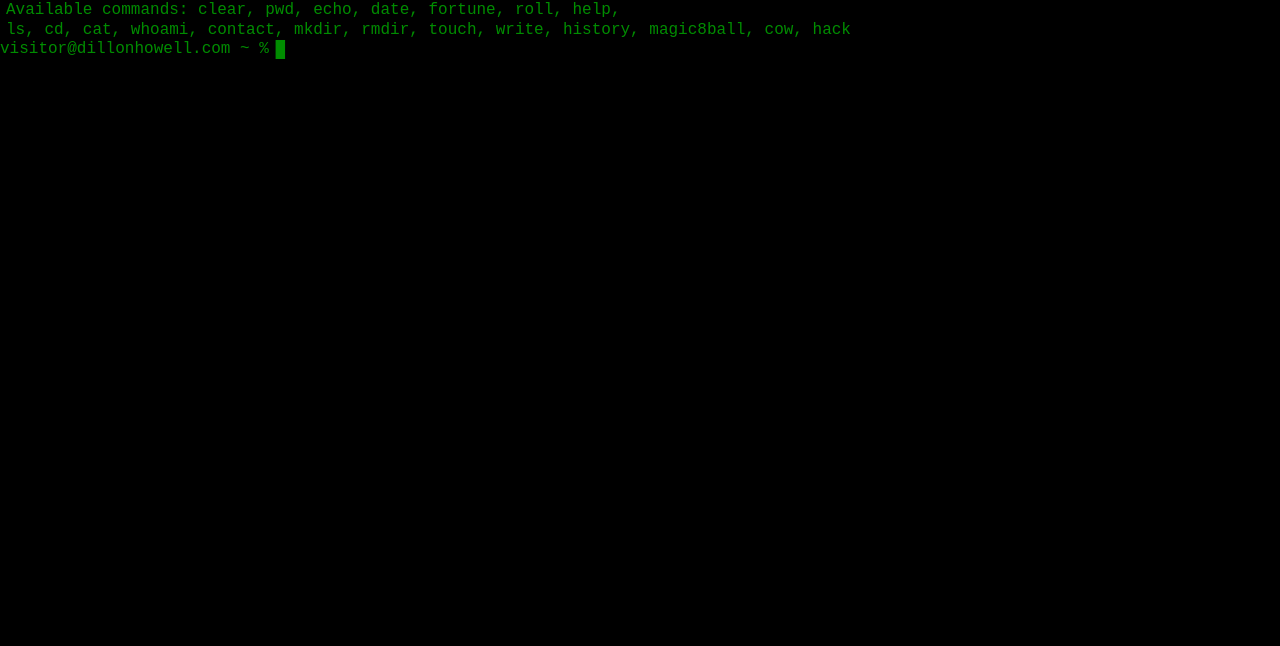
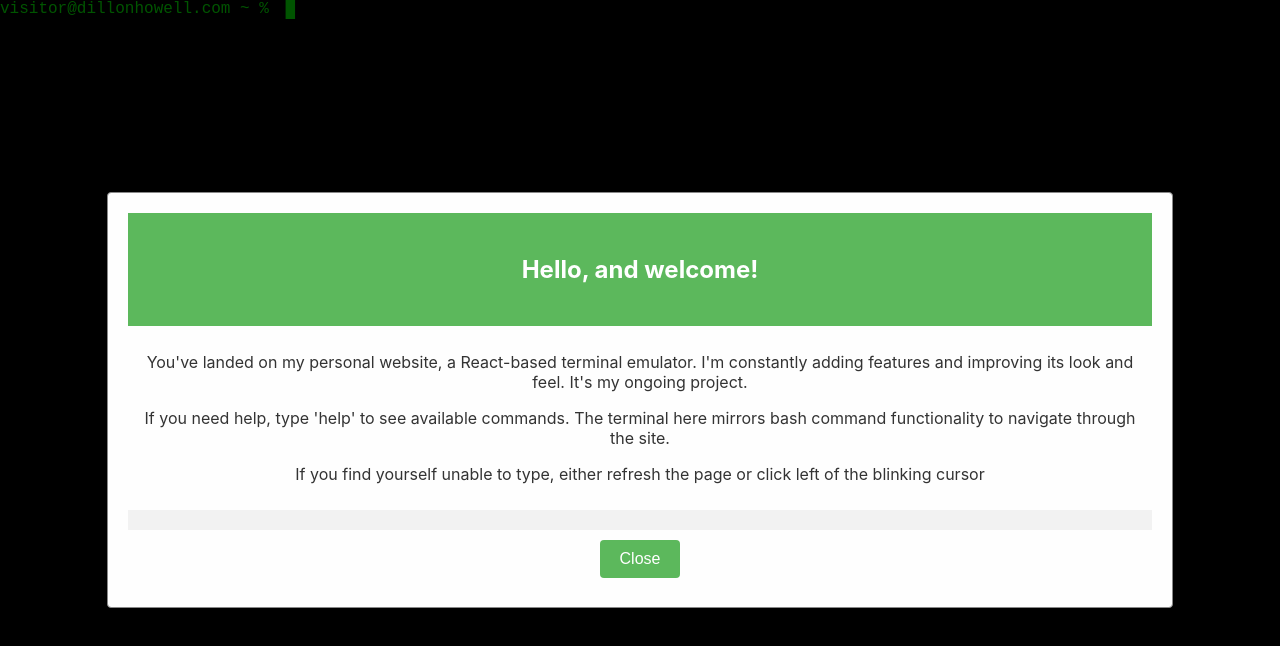
Before and after one commit to Dillon-Howell/dillon.howell-website, a React (Create React App) app: page / in a window 1280 px wide. Shown: the top 646 px of the page. Built offline with nearby package versions, Linux system fonts and the light colour scheme.

Commit message:
modal for helpful tips

```diff
--- a/src/App.js
+++ b/src/App.js
@@ -1,4 +1,4 @@
-import React, { useState, useEffect } from "react";
+import React, { useState, useRef } from "react";
 import "./App.css";
 import { TextInput } from "./components/textInput";
 import { TextInputBox } from "./components/textInputBox";
@@ -6,6 +6,7 @@ import formattedResume from "./files/resume";
 import formattedReadMe from "./files/readme";
 import formattedPortfolio from "./files/portfolio";
 import emailjs from 'emailjs-com';
+import { IntroModal } from "./components/introModal";
 
 function App() {
   const [mockDirectory, setMockDirectory] = useState({
@@ -58,9 +59,17 @@ function App() {
     },
   });
 
-  const [previousCommands, setPreviousCommands] = useState(["executing help Available commands: clear, pwd, echo, date, fortune, roll, help,","executing help ls, cd, cat, whoami, contact, mkdir, rmdir, touch, write, history, magic8ball, cow, hack",]);
+  const [previousCommands, setPreviousCommands] = useState([]);
   const [currentCommand, setCurrentCommand] = useState("");
   const [currentPath, setCurrentPath] = useState(["home", "visitor"]);
+  const [toggleIntro, setToggleIntro] = useState(true);
+
+  const introHandler = (value) => {
+    if (toggleIntro) {
+      setToggleIntro(toggleIntro => !toggleIntro)
+    }
+    return toggleIntro;
+  }
 
 
   const handleCommand = (commands) => {
@@ -195,7 +204,6 @@ function App() {
         const newDir = commands[1];
         if (newDir) {
           const currentDir = getCurrentDirectory();
-          console.log("here", currentDir);
           if (!currentDir[newDir]) {
             currentDir[newDir] = {}; // create new directory
             setPreviousCommands((previousCommands) => {
@@ -524,8 +532,6 @@ function App() {
         return null;
       }
     }
-
-    console.log(currentDir);
     return currentDir;
   };
 
@@ -553,8 +559,8 @@ function App() {
             command = temp.join(" ");
             return (
               <div
-                key={index}
-                style={{ display: "flex", justifyContent: "flex-start" }}
+              key={index}
+              style={{ display: "flex", justifyContent: "flex-start" }}
               >
                 <span
                   style={{
@@ -572,16 +578,18 @@ function App() {
           } else {
             return (
               <TextInput key={index} text={command} previousCommand={true} />
-            );
-          }
-        })}
+              );
+            }
+          })}
       <TextInput
+          intro={introHandler}
           key={"hotInput"}
           onEnter={handleEnter}
           text={currentCommand}
           onChange={(e) => setCurrentCommand(e.target.value)}
         />
       </TextInputBox>
+
     </div>
   );
 }
--- /dev/null
+++ b/src/components/introModal.js
@@ -0,0 +1,36 @@
+import "./modal.css";
+import React, { useState } from "react";
+export const IntroModal = ({modalToggle, handleFocus}) => {
+  const [showModal, setShowModal] = useState(modalToggle);
+
+    const handleModal = () => {
+        setShowModal(false);
+        handleFocus();
+    }
+
+  return ( <>
+  {showModal ?
+   <div className="modal">
+   <div className="modal-content">
+       <div className="modal-header">
+           <h4 className="modal-title">Hello, and welcome!</h4>
+       </div>
+       <div className="modal-body">
+           <p>
+               You've landed on my personal website, a React-based terminal emulator. I'm constantly adding features and improving its look and feel. It's my ongoing project.
+           </p>
+           <p>
+               If you need help, type 'help' to see available commands. The terminal here mirrors bash command functionality to navigate through the site.
+           </p>
+           <p>
+If you find yourself unable to type, either refresh the page or click left of the blinking cursor           </p>
+       </div>
+       <div className="modal-footer">
+       </div>
+       <button className="modal-close" onClick={handleModal}>Close</button>
+   </div>
+</div>
+
+    : null}
+    </>)
+}
--- /dev/null
+++ b/src/components/modal.css
@@ -0,0 +1,62 @@
+.modal {
+    display: flex;
+    position: fixed;
+    z-index: 1;
+    left: 0;
+    top: 0;
+    width: 100%;
+    height: 100%;
+    overflow: auto;
+    background-color: rgba(0,0,0,0.4);
+}
+
+.modal-content {
+    background-color: #fefefe;
+    margin: 15% auto;
+    padding: 20px;
+    border: 1px solid #888;
+    width: 80%;
+    border-radius: 4px;
+    box-shadow: 0 4px 8px 0 rgba(0,0,0,0.2), 0 6px 20px 0 rgba(0,0,0,0.19);
+}
+
+.modal-header, .modal-body, .modal-footer {
+    padding: 10px;
+}
+
+.modal-header {
+    background-color: #5cb85c;
+    color: white;
+}
+
+.modal-title {
+    font-size: 24px;
+    font-weight: bold;
+}
+
+.modal-body {
+    font-size: 16px;
+    color: #333;
+}
+
+.modal-footer {
+    background-color: #f2f2f2;
+}
+
+.modal-close {
+    background-color: #5cb85c;
+    color: white;
+    border: none;
+    padding: 10px 20px;
+    text-align: center;
+    text-decoration: none;
+    display: inline-block;
+    font-size: 16px;
+    margin: 10px 2px;
+    cursor: pointer;
+    border-radius: 4px;
+}
+
+.modal-close:hover {
+    background-color: #45a049;
+}
--- a/src/components/textInput.js
+++ b/src/components/textInput.js
@@ -1,10 +1,18 @@
 
 import React, { useEffect, useState, useRef } from "react";
 // 008c00
+import { IntroModal } from "./introModal";
 
-export const TextInput = ({onEnter, text, previousCommand}) => {
+export const TextInput = ({onEnter, text, intro, previousCommand}) => {
   const staticPost = previousCommand ? true : false;
   const [value, setValue] = useState(text);
+  const [showModal, setShowModal] = useState(intro);
+
+  // const handleModal = () => {
+  //   if (!staticPost) {
+      // document.getElementById("currentInput").focus()
+  //   }
+  // };
 
 
   const flag = value.split(" ")[0] ? value.split(" ")[0] === "executing" ? true : false : false
@@ -42,14 +50,22 @@ export const TextInput = ({onEnter, text, previousCommand}) => {
 
   return (
     <>
+      <div>
+  <IntroModal modalToggle={showModal} handleFocus={
+    () => { if(inputRef.current) {
+      setShowModal(intro)
+      inputRef.current.focus()
+    }}
+  }/>
+      </div>
       <div style={{ display: "flex", flexDirection: "row" }}>
         {flag ? null :
         <span style={{ color: "#008c00", fontFamily: "Fira Code, monospace" }}>
-          {`visitor@dillonhowell.com ${""} ~ % `}
+          {`visitor@dillonhowell.com ${""} ~ %` + " "}
         </span>
   }
         <span
-        ref={inputRef}
+        ref={staticPost ? null : inputRef}
           className="input"
           onKeyDown={(e) => {handleKeeyDown(e)}}
           style={{
@@ -61,7 +77,6 @@ export const TextInput = ({onEnter, text, previousCommand}) => {
             whiteSpace: "nowrap",
             alignContent:'left',
             textAlign: 'left',
-
           }}
           contentEditable= {staticPost ? false : true}
           onInput={(e) => {
@@ -74,7 +89,7 @@ export const TextInput = ({onEnter, text, previousCommand}) => {
           </span>
         <span
           style={{
-            marginLeft: -5,
+            marginLeft: '5px',
             color: "#008c00",
             fontFamily: "Fira Code, monospace",
           }}
```
